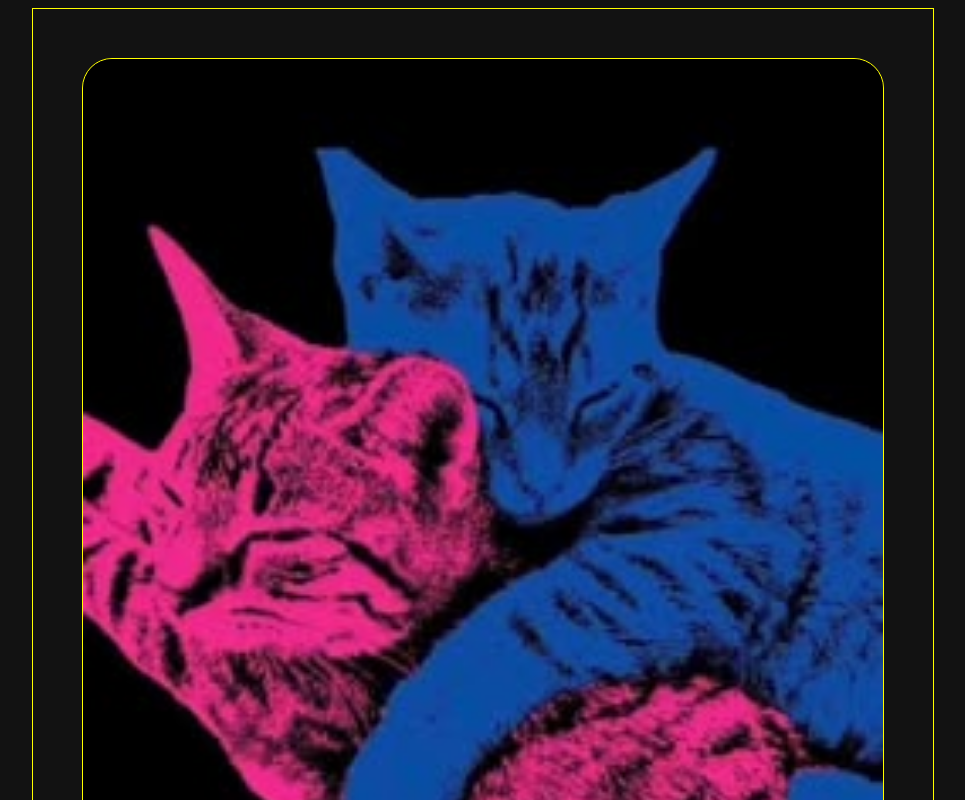
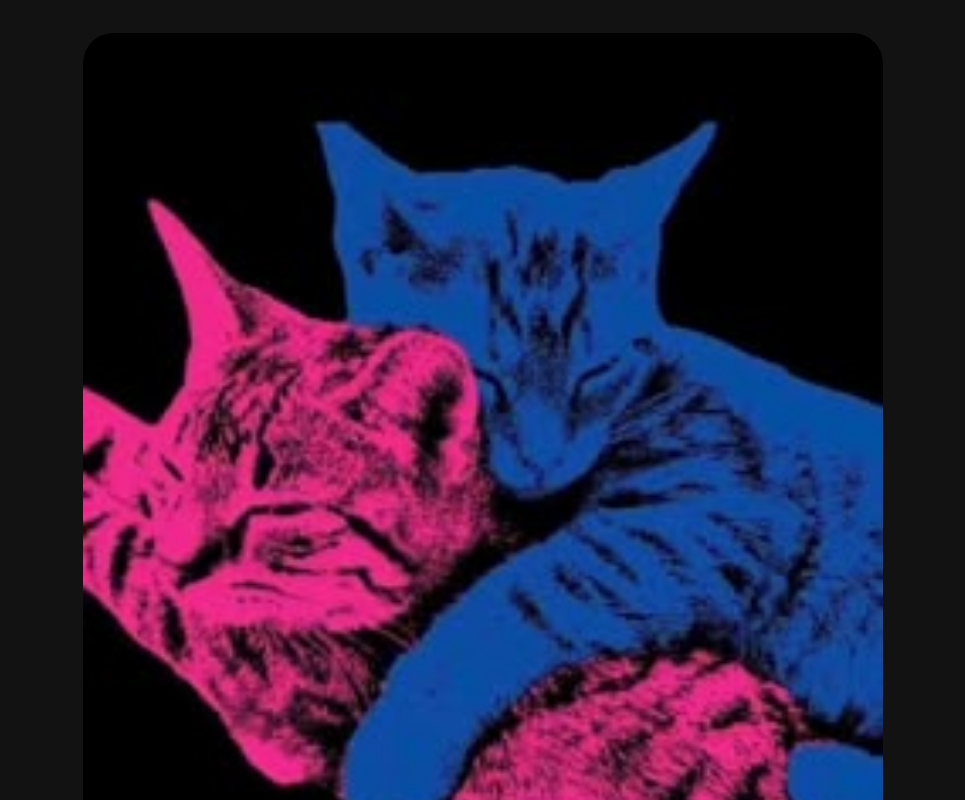
Before and after one commit to arthurreispolini/Apps-Assigment, a React (Vite) app in the folder meu-projeto-react/: page / in a window 1280 px wide. Shown: the top 800 px of the page, without its empty margins (157-1122 px from the left). Built offline with nearby package versions, Linux system fonts and the light colour scheme.

Commit message:
capa do álbum pronta

```diff
--- a/meu-projeto-react/src/App.css
+++ b/meu-projeto-react/src/App.css
@@ -11,23 +11,54 @@ body{
 display: flex;
 justify-content: center;
 align-items: center;
-width: 900px;
-height:1200px ;
-border: 1px solid yellow;
+width: 850px;
+height:1100px ;
+border-radius: 30px;
+z-index: 3;
+}
+.divpae:hover{
+  background-color: #2c2a2a;
+}
+.divpae:hover .playalbum{
+  opacity: 1;
+  background-color: #1db954;
 }
 .principal{
   width: 800px;
   height: 1000px;
   border-radius: 30px;
   overflow: hidden;
-  margin-bottom: 100px;
-  border: 1px solid yellow;
+  margin-bottom: 50px;
+  margin-left: 22px;
+  margin-right: 22px;
 }
 .principal img{
   object-fit: cover;
   border-radius: 30px;
+  margin: 0px;
+  position: relative;
 }
 .nomebanda{
   color: #b3b3b3;
   font-size: 30px;
 }
+.playalbum{
+  display: flex;
+  flex-direction: column;
+  justify-content: center;
+  align-items: center;
+  border-radius: 1000px;
+  background-color: #1db954;
+  border: hidden;
+  width: 130px;
+  height: 130px;
+  position: absolute;
+  z-index: 3;
+  bottom: 30px;
+  left: 1050px;
+  font-size: 60px;
+  opacity: 0;
+}
+.playalbum span{
+  margin-left: 7px;
+}
--- a/meu-projeto-react/src/App.jsx
+++ b/meu-projeto-react/src/App.jsx
@@ -14,6 +14,7 @@ function Body() {
       <img src={gatostvgirl} alt="foto do álbum" width={800} height={872}/>
       <p className='nomebanda'>TV Girl, Mac De Marco</p>
       </div>
+      <button className='playalbum'><a href=""><span>▶</span></a></button>
       </div>
       </div>
     </>
```
